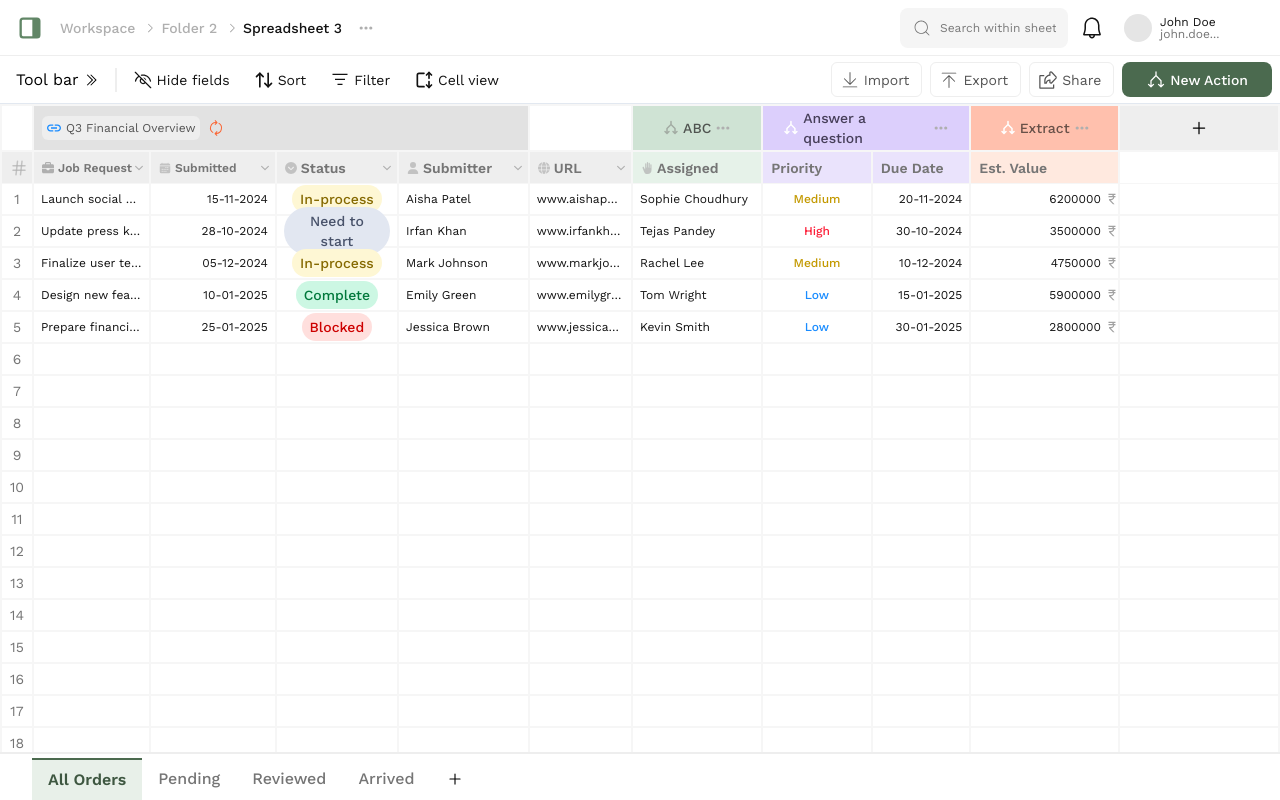
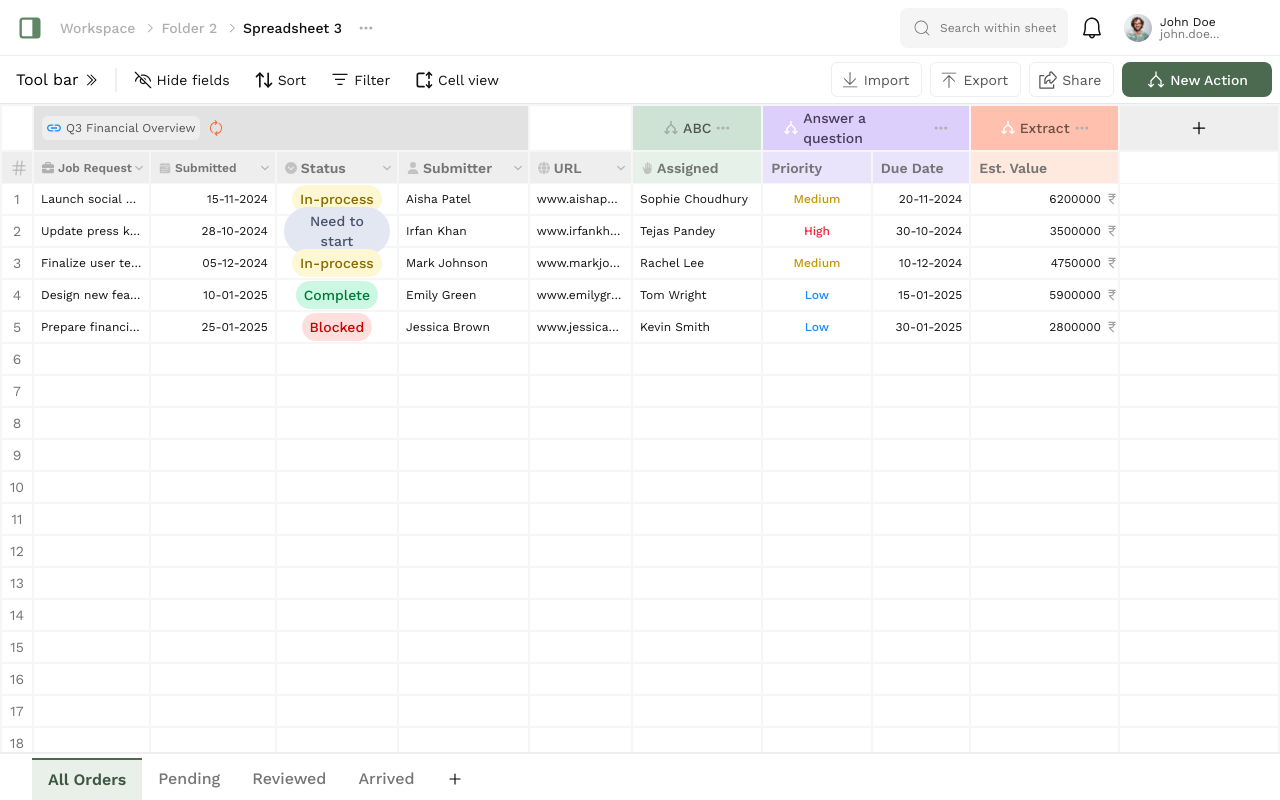
Before and after one commit to mflops/inscripts-assignment, a React (Vite) app: page / in a window 1280 px wide. Built offline with nearby package versions, Linux system fonts and the light colour scheme.

Commit message:
chore: add static profile image

```diff
--- a/src/components/Profile.tsx
+++ b/src/components/Profile.tsx
@@ -1,8 +1,8 @@
 export default function Profile() {
     return (
         <div className="flex flex-row items-center gap-2 h-full pl-2 pt-1 pb-1 pr-2 cursor-pointer hover:rounded-md hover:bg-[#EEEEEE]" onClick={() => (console.log("Profile clicked!"))}>
-            <div className="bg-neutral-200 h-7 w-7 rounded-full">
-            </div>
+            <img className="bg-neutral-200 h-7 w-7 rounded-full" src="/pfp.png">
+            </img>
             <div className="flex flex-col h-6 justify-center">
                 <p className="text-xs m-0 leading-none font-regular w-24 text-[#121212]">John Doe</p>
                 <p className="text-[#757575] text-xs m-0 leading-none font-regular w-24">john.doe...</p>
```
Also changed, not shown: public/pfp.png (added).
